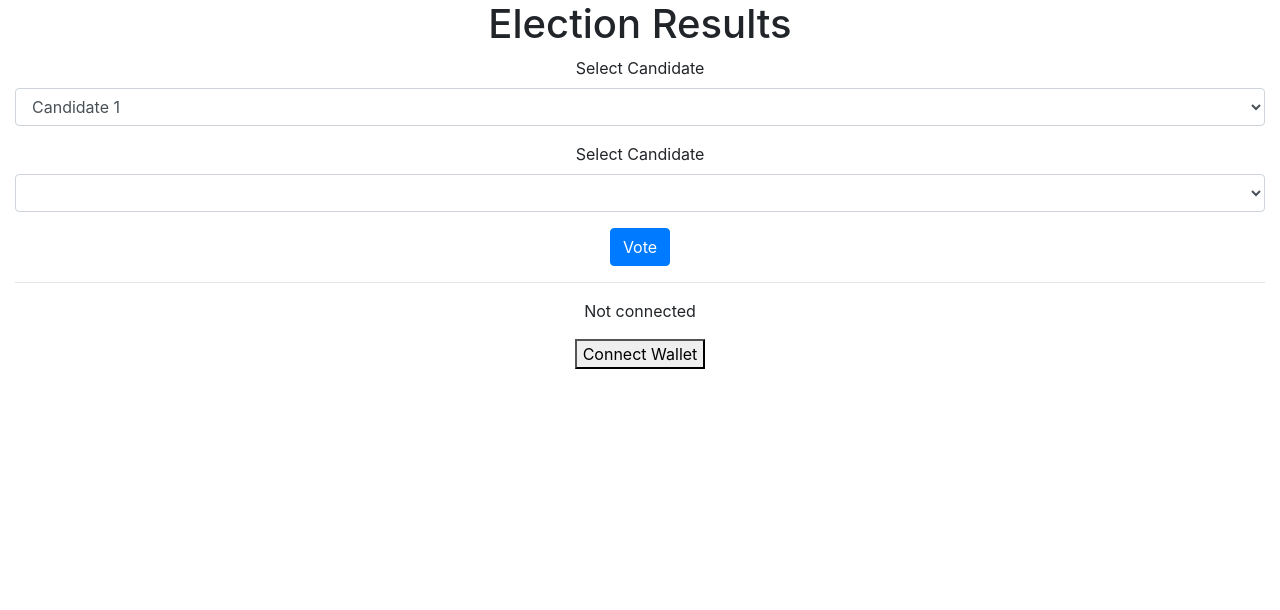
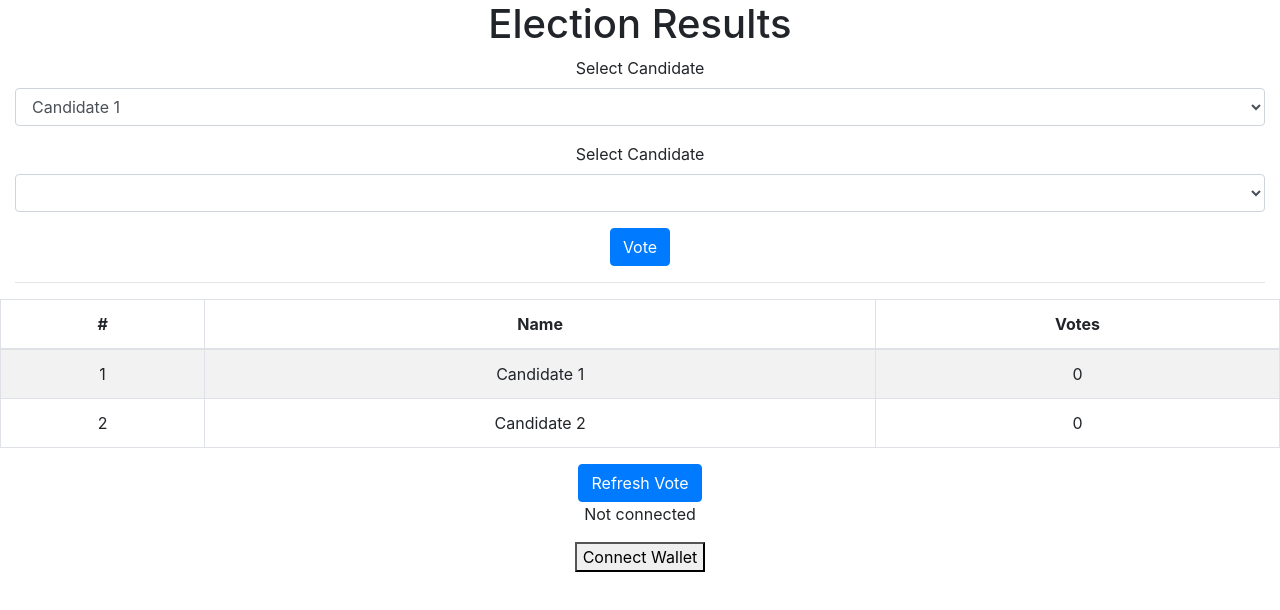
Before and after one commit to cre8tion/react-dapp, a React (Create React App) app: page / in a window 1280 px wide. Shown: the top 610 px of the page. Built offline with nearby package versions, Linux system fonts and the light colour scheme.

Commit message:
vote display table and vote refresh button

```diff
--- a/src/App.js
+++ b/src/App.js
@@ -2,14 +2,17 @@ import React, { useState, useEffect } from 'react';
 import './App.css';
 import 'bootstrap/dist/css/bootstrap.min.css';
 import Connection from './components/connection';
-import {Form} from 'react-bootstrap'
+import {Form, Table} from 'react-bootstrap'
 
 
 const { BN, units } = require('@zilliqa-js/util');
 const { toBech32Address } = require('@zilliqa-js/crypto');
+var candidate1_votes=0;
+var candidate2_votes=0;
 
 function App() {
   const [state, setState] = useState({});
+
 
 
   return (
@@ -37,6 +40,28 @@ function App() {
               <hr />
         </form>
         </div>
+        <Table striped bordered hover>
+  <thead>
+    <tr>
+      <th>#</th>
+      <th>Name</th>
+      <th>Votes</th>
+    </tr>
+  </thead>
+  <tbody>
+    <tr>
+      <td>1</td>
+      <td>Candidate 1</td>
+      <td>{candidate1_votes}</td>
+    </tr>
+    <tr>
+      <td>2</td>
+      <td>Candidate 2</td>
+      <td>{candidate2_votes}</td>
+    </tr>
+  </tbody>
+</Table>
+<button type="submit" class="btn btn-primary">Refresh Vote</button>
         <Connection />
     </div>
   );
```
